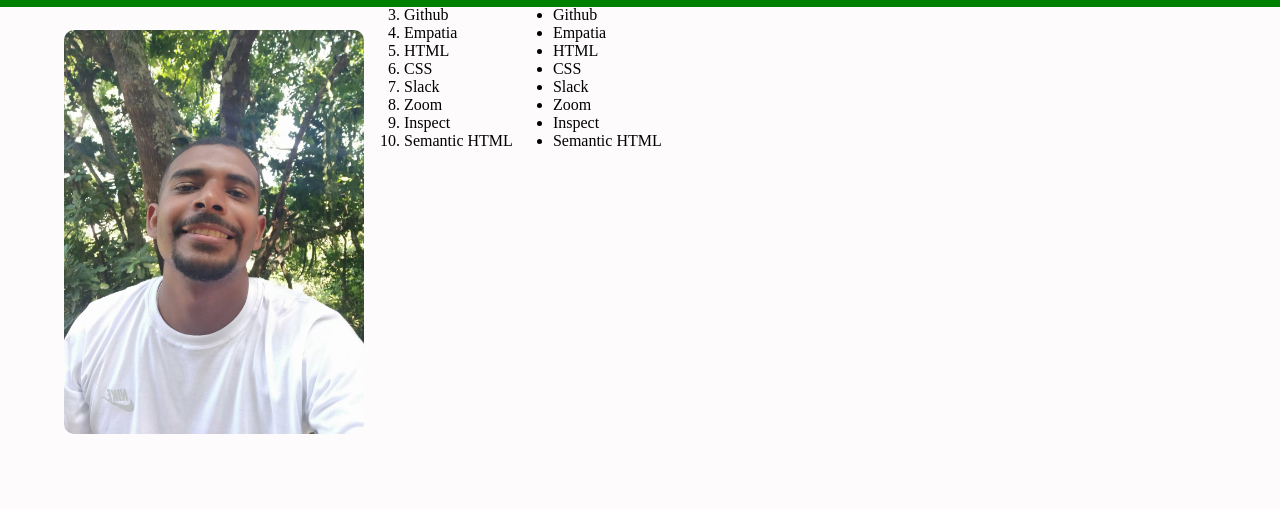
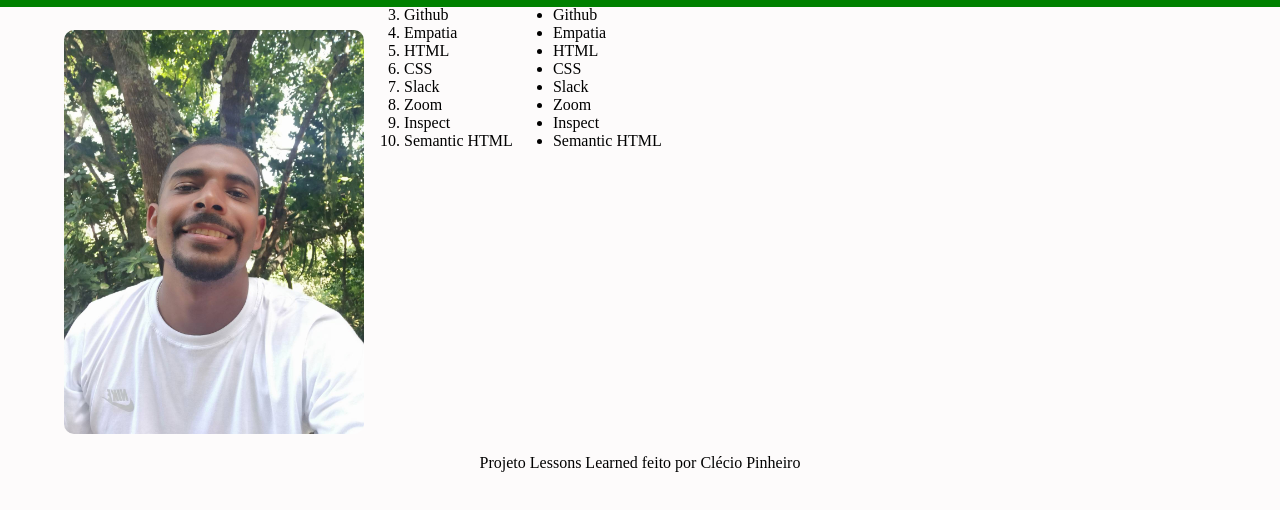
Before and after one commit to cleciopinheiro/lessons-learned, a website: page index.html in a window 1280 px wide. Shown: the part 50-560 px from the top of the page. Drawn offline with Linux system fonts and the light colour scheme.

Commit message:
Requisito 6, 7, 8

```diff
--- a/index.html
+++ b/index.html
@@ -12,7 +12,7 @@
     <h1 id="titulo">Lessons Learned</h1>
     <nav>
       <ul>
-        <a href="#"><li>Home</li></a>
+        <a href="https://www.betrybe.com/" target="_blank"><li>Home</li></a>
         <a href="#"><li>Login</li></a>
       </ul>
     </nav>
@@ -45,6 +45,9 @@
         <li>Semantic HTML</li>
       </ul>
     </section>
+    <footer id="rodape">
+      <p>Projeto Lessons Learned feito por Clécio Pinheiro</p>
+    </footer>
   </main>
 
 </body>
--- a/style.css
+++ b/style.css
@@ -50,3 +50,7 @@ section ol li {
 section ul li {
   margin-left: 40px;
 }
+
+footer {
+  text-align: center;
+}
```
